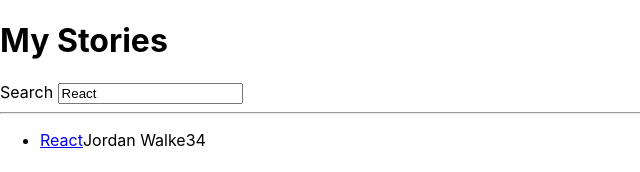
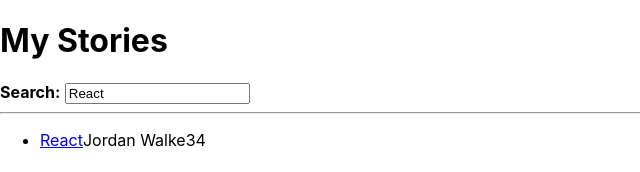
Before and after one commit to dev-yoga/stories, a React (Create React App) app: page / in a window 1280 px wide. Shown: the top 172 px of the page, without its empty margins (0-640 px from the left). Built offline with nearby package versions, Linux system fonts and the light colour scheme.

Commit message:
Component composition

```diff
--- a/src/App.js
+++ b/src/App.js
@@ -54,7 +54,10 @@
           label="Search"
           value={searchTerm}
           onInputChange={handleSearch}
-          />
+        >
+
+          <strong>Search:</strong>
+          </InputWithLabel>
 
       <hr />
 
@@ -63,9 +66,9 @@
   );
 };
 
-const InputWithLabel = ({ id, label, value, type = 'text', onInputChange }) => (
+const InputWithLabel = ({ id, value, type = 'text', onInputChange, children }) => (
   <>
-  <label htmlFor={id}>{label}</label>
+  <label htmlFor={id}>{children}</label>
   &nbsp;
   <input
     id={id}
```
